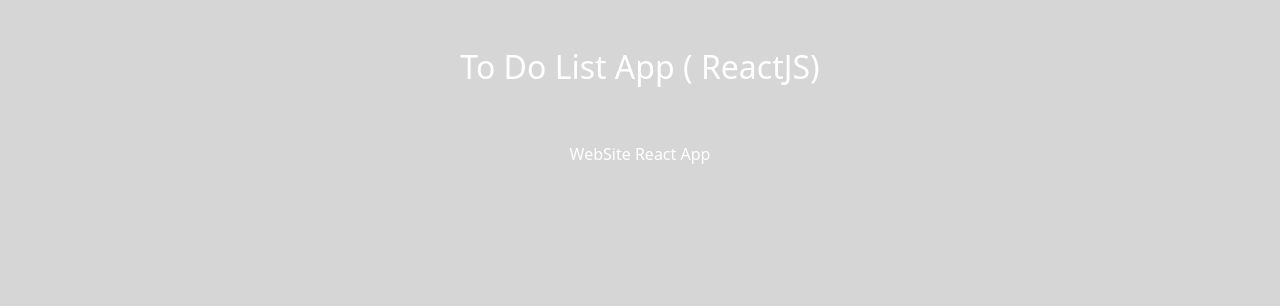
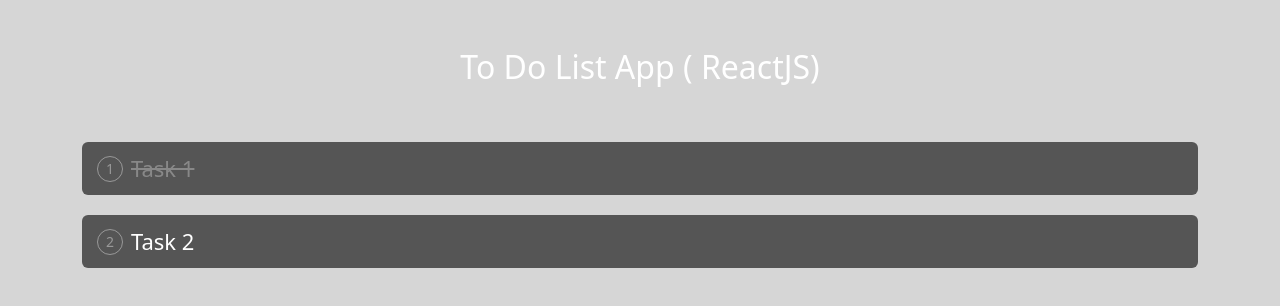
Before and after one commit to ujangaris/React-Todo-List, a React (Create React App) app: page / in a window 1280 px wide. Shown: the top 306 px of the page. Built offline with nearby package versions, Linux system fonts and the light colour scheme.

Commit message:
Logic & Styling list todo

```diff
--- a/src/App.css
+++ b/src/App.css
@@ -6,3 +6,36 @@
 .App {
   text-align: center;
 }
+.taskBg {
+  background-color: #555;
+  border-radius: 6px;
+  margin-bottom: 20px;
+  padding: 10px 140px 10px 15px;
+  text-align: left;
+  font-size: 22px;
+  position: relative;
+}
+.taskBg div {
+  display: flex;
+  align-items: center;
+}
+.taskNumber {
+  color: #999;
+  border: 1px solid #999;
+  border-radius: 50%;
+  width: 26px;
+  height: 26px;
+  display: flex;
+  text-align: center;
+  font-size: 14px;
+  margin-right: 8px;
+  align-items: center;
+  justify-content: center;
+}
+
+/* untuk membuat tulisan ada coreatannya */
+.taskBg .done .taskText {
+  text-decoration: line-through;
+  opacity: 0.3;
+  flex: 1;
+}
--- a/src/App.js
+++ b/src/App.js
@@ -1,3 +1,4 @@
+import React, { useState } from "react"
 import "bootstrap/dist/css/bootstrap.min.css"
 import { FontAwesomeIcon } from "@fortawesome/react-fontawesome"
 import {
@@ -8,6 +9,38 @@
 import "./App.css"
 
 function App() {
+  // Tasks (ToDO List) State
+
+  const [toDo, setToDo] = useState([
+    { id: 1, title: "Task 1", status: true },
+    { id: 2, title: "Task 2", status: false },
+  ])
+
+  // Temp state
+  const [newTask, setNewTask] = useState("")
+  const [updateData, setUpdateData] = useState("")
+
+  // All function in Todo
+
+  // add tasks
+
+  const addTask = () => {}
+
+  // Delete tasks
+  const deleteTask = (id) => {}
+
+  // Mark tasks as done or completed
+  const markDone = (id) => {}
+
+  // Cancel update
+  const cancelUpdate = () => {}
+
+  // Change taks for update
+  const changeTask = (e) => {}
+
+  // Update tasks
+  const updateTask = () => {}
+
   return (
     <div className="container App">
       <br />
@@ -15,7 +48,26 @@
       <h2>To Do List App ( ReactJS)</h2>
       <br />
       <br />
-      WebSite React App
+      {/* Display ToDos */}
+      {/* logic jika todo tidak ada datanya */}
+      {toDo && toDo.length ? "" : "No Tasks..."}
+      {/* menampilkan data dari todo dengan map */}
+      {toDo &&
+        toDo.map((task, index) => {
+          return (
+            <React.Fragment key={task.id}>
+              <div className="col taskBg">
+                {/* kondisi jika status bernilai done , maka tulisan todo akan dicoret */}
+                <div className={task.status ? "done" : ""}>
+                  {/* nomro urut todo */}
+                  <span className="taskNumber">{index + 1}</span>
+                  {/* data todo */}
+                  <span className="taskText">{task.title}</span>
+                </div>
+              </div>
+            </React.Fragment>
+          )
+        })}
     </div>
   )
 }
```
Also changed, not shown: 1 other file (tests, documents, lock files or other folders).
